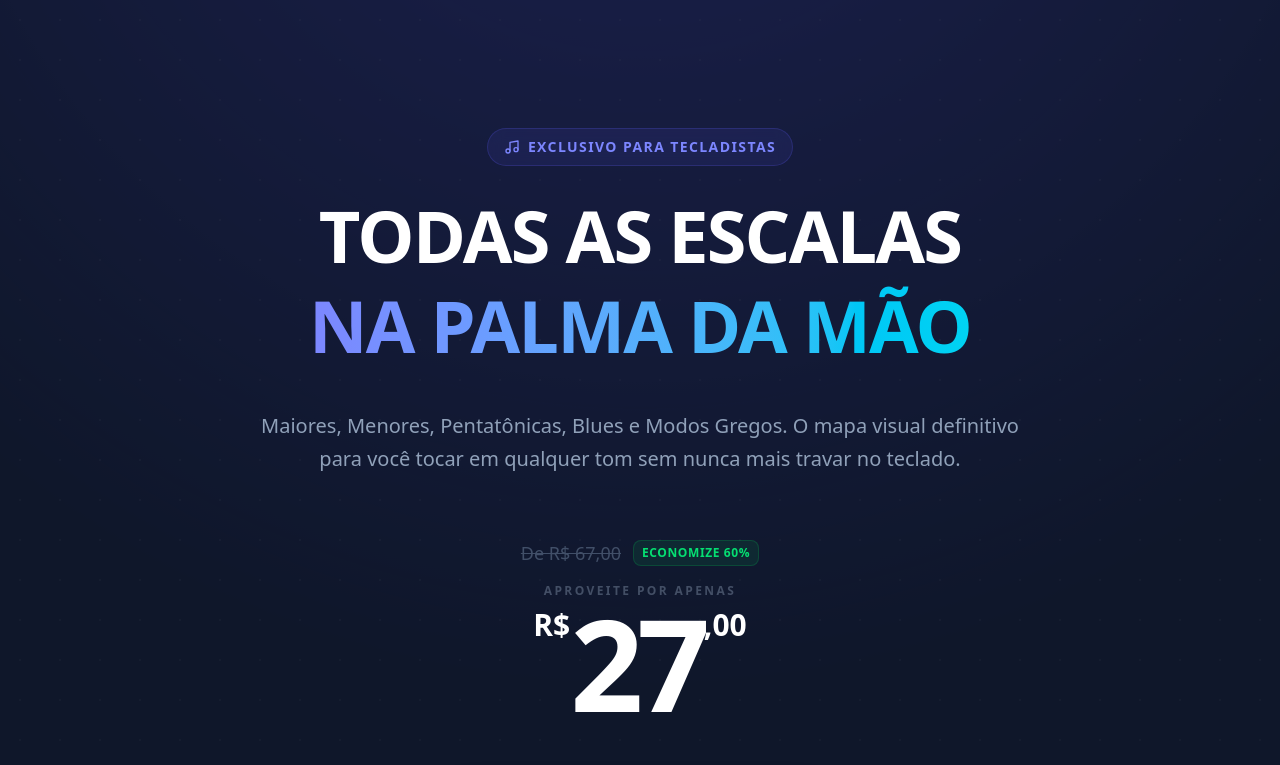
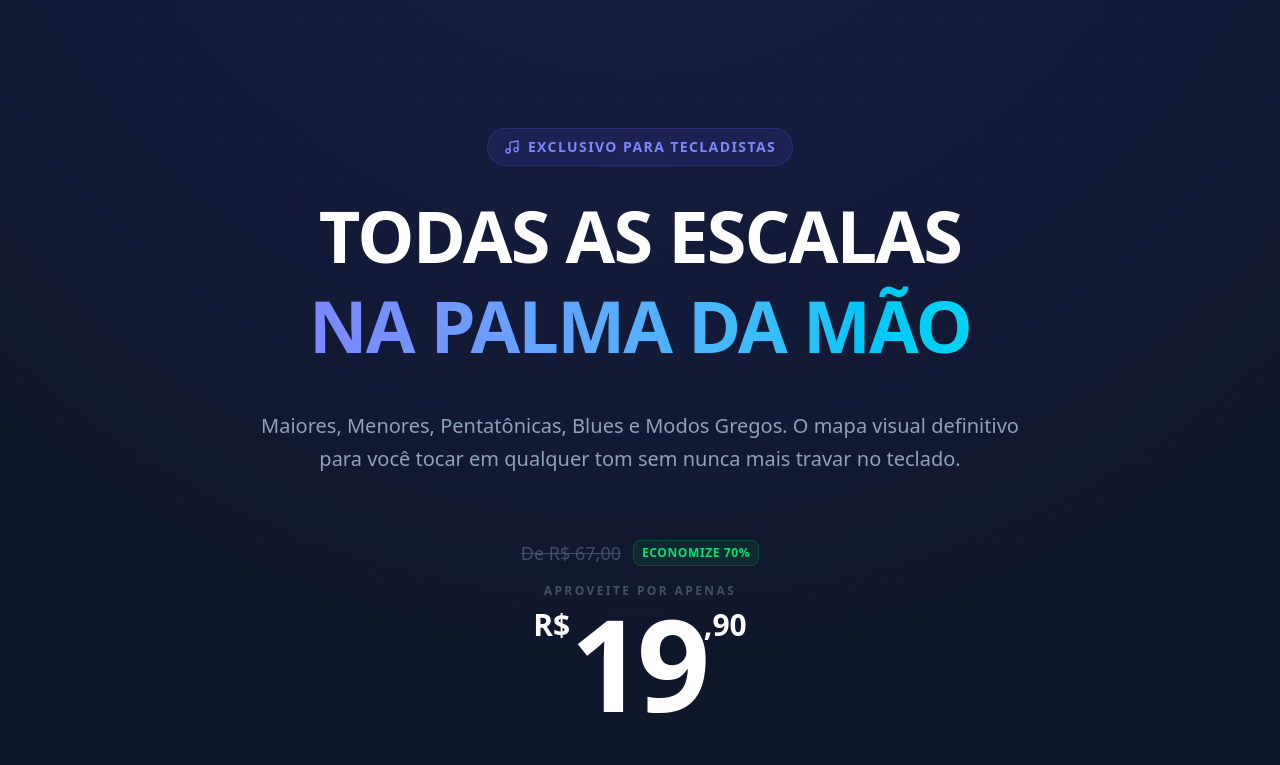
Before and after one commit to campeaomkt/escalas-modos, a React (Vite) app: page / in a window 1280 px wide. Shown: the top 765 px of the page. Built offline with nearby package versions, Linux system fonts and the light colour scheme.

Commit message:
feat: update pricing to R$ 19,90
Adjust price and discount percentage to increase conversion.

```diff
--- a/src/App.tsx
+++ b/src/App.tsx
@@ -174,15 +174,15 @@ export default function App() {
               <div className="flex items-center gap-3 mb-2 md:mb-4">
                 <span className="text-slate-500 line-through text-sm md:text-lg font-medium opacity-60">De R$ 67,00</span>
                 <span className="bg-green-500/10 text-green-400 text-[10px] md:text-xs font-black px-2 py-1 rounded-lg uppercase tracking-wider border border-green-500/20">
-                  ECONOMIZE 60%
+                  ECONOMIZE 70%
                 </span>
               </div>
               <div className="flex flex-col items-center space-y-0">
                 <span className="text-slate-400 text-[10px] md:text-xs font-black uppercase tracking-[0.2em] opacity-40">Aproveite por apenas</span>
                 <div className="flex items-start">
                   <span className="text-white text-3xl font-black mt-2">R$</span>
-                  <span className="text-white text-7xl md:text-9xl font-black tracking-tighter leading-none">27</span>
-                  <span className="text-white text-3xl font-black mt-2">,00</span>
+                  <span className="text-white text-7xl md:text-9xl font-black tracking-tighter leading-none">19</span>
+                  <span className="text-white text-3xl font-black mt-2">,90</span>
                 </div>
               </div>
             </div>
@@ -562,8 +562,8 @@ export default function App() {
                 <span className="text-slate-500 line-through text-lg mb-2">De R$ 198,00</span>
                 <div className="flex items-start">
                   <span className="text-white text-3xl font-black mt-4">R$</span>
-                  <span className="text-white text-8xl md:text-9xl font-black tracking-tighter leading-none">27</span>
-                  <span className="text-white text-3xl font-black mt-4">,00</span>
+                  <span className="text-white text-8xl md:text-9xl font-black tracking-tighter leading-none">19</span>
+                  <span className="text-white text-3xl font-black mt-4">,90</span>
                 </div>
               </div>
 
@@ -590,7 +590,7 @@ export default function App() {
           <h2 className="text-4xl font-black mb-6">Garantia Blindada de 7 Dias</h2>
           <p className="text-slate-600 text-lg leading-relaxed mb-12">
             Eu tenho tanta certeza de que esse guia vai clarear sua mente que eu assumo todo o risco.
-            Se em 7 dias você olhar para o PDF e achar que ele não vale os R$ 27,00,
+            Se em 7 dias você olhar para o PDF e achar que ele não vale os R$ 19,90,
             eu devolvo cada centavo sem perguntas chatas.
           </p>
         </div>
```
